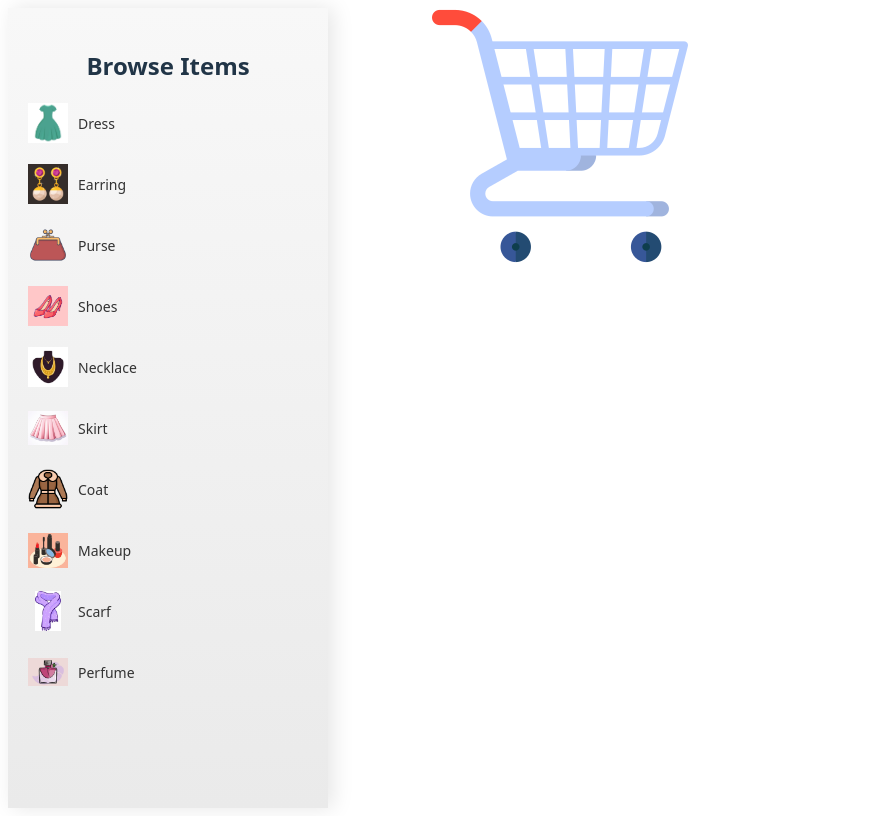
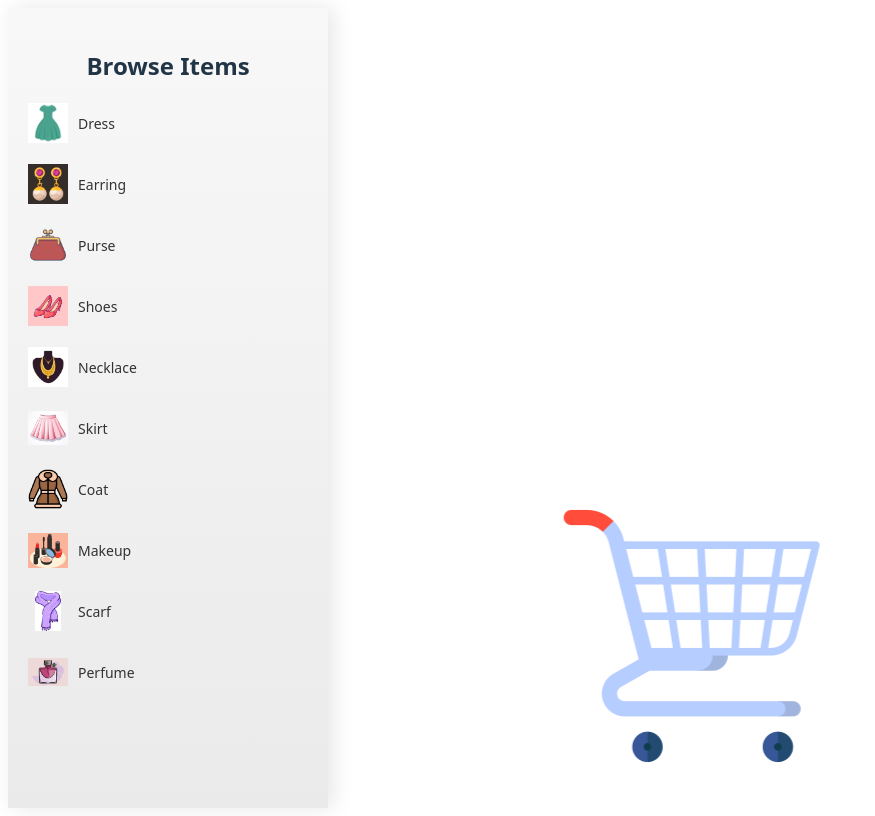
Before and after one commit to Marsha1681/techvision_hackathon, a React (Vite) app: page / in a window 1280 px wide. Shown: the whole page, without its empty margins (0-875 px from the left). Built offline with nearby package versions, Linux system fonts and the light colour scheme.

Commit message:
Fixed trolley

```diff
--- a/src/App.jsx
+++ b/src/App.jsx
@@ -3,6 +3,9 @@ import { motion } from "framer-motion";
 import './App.css'
 
 function App() {
+  const vWidth = window.innerWidth;
+  const vHeight = window.innerHeight;
+
   return (
     <>
       <div id="container">
@@ -14,10 +17,10 @@ function App() {
           <motion.img
             src="/shopping-cart.png"
             alt="Shopping cart image"
-            initial={{ x: 0, y: 0 }}
-            animate={{ x: [0, 200, 0] }}
+            initial={{ x: 0, y: vHeight - 300 }}
+            animate={{ x: [0, vWidth - 600, 0] }}
             transition={{
-              duration: 2,
+              duration: 3,
               repeat: Infinity,
               repeatType: "loop",
               ease: "linear"
```
